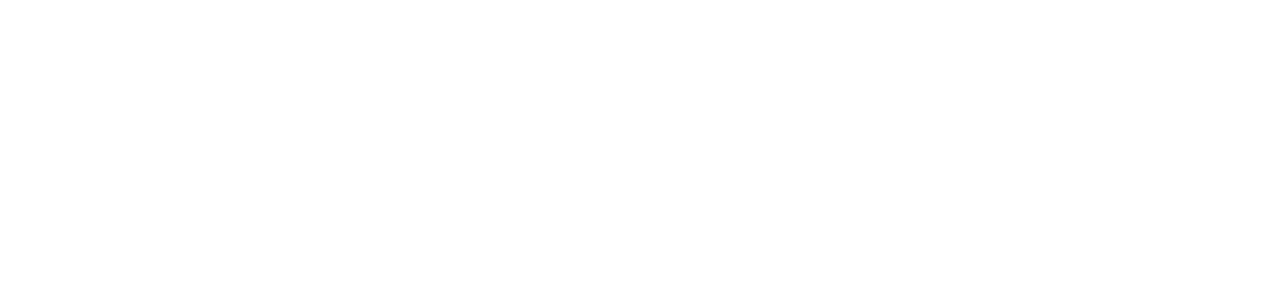
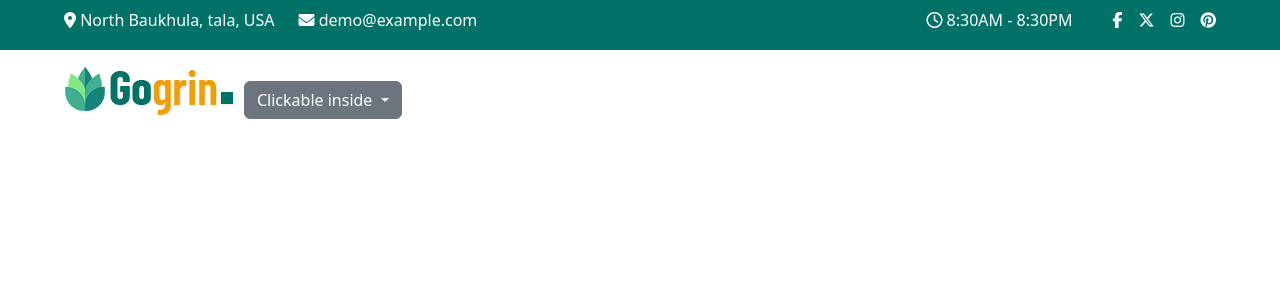
Before and after one commit to NicoloFaccio/proj-html-vuejs, a Vue app: page / in a window 1280 px wide. Shown: the top 300 px of the page. Built offline with nearby package versions, Linux system fonts and the light colour scheme.

Commit message:
created the first scetion of the header and working on the second one

```diff
--- a/index.html
+++ b/index.html
@@ -5,6 +5,8 @@
     <link rel="icon" href="/favicon.ico">
     <meta name="viewport" content="width=device-width, initial-scale=1.0">
     <title>Gogreen</title>
+
+    <link rel="stylesheet" href="https://cdnjs.cloudflare.com/ajax/libs/font-awesome/6.5.1/css/all.min.css" integrity="sha512-DTOQO9RWCH3ppGqcWaEA1BIZOC6xxalwEsw9c2QQeAIftl+Vegovlnee1c9QX4TctnWMn13TZye+giMm8e2LwA==" crossorigin="anonymous" referrerpolicy="no-referrer" />
   </head>
   <body>
     <div id="app"></div>
--- a/src/components/AppHeader.vue
+++ b/src/components/AppHeader.vue
@@ -1,8 +1,10 @@
 <script>
+  import AppMenu from '../components/Header/AppMenu.vue';
+
   export default {
     name: 'AppHeader',
     components: {
-
+      AppMenu
     },
     data(){
       return{}
@@ -11,9 +13,103 @@
 </script>
 
 <template>
+  <header>
+    <!-- PART OF THE HEADER WITH THE ICONS FOR THE SOCIAL MEDIA -->
+    <section>
+      <div class="d-flex justify-content-between align-items-center">
+        <ul class="d-flex gap-4 py-2">
+          <li>
+            <a href="#">
+              <i class="fa-solid fa-location-dot"></i> North Baukhula, tala, USA
+            </a>
+          </li>
 
+          <li>
+            <a href="#">
+              <i class="fa-solid fa-envelope"></i> demo@example.com
+            </a>
+          </li>
+        </ul>
+
+        <!-- ICONS FOR THE SOCIAL MEDIA -->
+        <ul class="d-flex gap-3">
+          <li class="pe-4">
+            <i class="fa-regular fa-clock"></i> 8:30AM - 8:30PM
+          </li>
+
+          <li>
+            <a href="#">
+              <i class="fa-brands fa-facebook-f"></i>
+            </a>
+          </li>
+
+          <li>
+            <a href="#">
+              <i class="fa-brands fa-x-twitter"></i>
+            </a>
+          </li>
+
+          <li>
+            <a href="#">
+              <i class="fa-brands fa-instagram"></i>
+            </a>
+          </li>
+
+          <li>
+            <a href="#"><i class="fa-brands fa-pinterest"></i></a>
+          </li>
+        </ul>
+      </div>
+    </section>
+
+    <!-- PART OF THE MENU AN ORDINATION -->
+    <section>
+      <div class="d-flex align-items-center gap-2 mt-3">
+        <figure>
+          <img src="../../src/assets/img/logo.png" alt="Logo Gogrin">
+        </figure>
+
+        <!-- MENU OF THE WEB SITE -->
+        <div>
+          <AppMenu/>
+        </div>
+      </div>
+
+      <ul>
+        <li></li>
+        <li></li>
+        <li></li>
+      </ul>
+    </section>
+  </header>
 </template>
 
 <style scoped lang="scss">
+  header {
+    section:first-child {
+      background-color: rgba(0, 113, 103, 1);
+      color: white;
+      height: 50px;
 
+      div{
+        margin: 0 auto;
+        width: 90%;
+
+        ul {
+          padding-left: 0px;
+
+          li {
+            a {
+              color: white;
+            }
+          }
+        }
+      }
+    }
+
+    section:last-child {
+      margin: 0 auto;
+      width: 90%;
+    }
+  }
 </style>
--- /dev/null
+++ b/src/components/Header/AppMenu.vue
@@ -0,0 +1,31 @@
+<script>
+  export default {
+    name: 'AppMenu',
+    components: {
+
+    },
+    data(){
+      return{}
+    }
+  }
+</script>
+
+<template>
+    <!-- MENU OF THE WEB SITE -->
+    <div class="menu">
+      <div class="btn-group">
+        <button class="btn btn-secondary dropdown-toggle" type="button" data-bs-toggle="dropdown" data-bs-auto-close="outside" aria-expanded="false">
+          Clickable inside
+        </button>
+        <ul class="dropdown-menu">
+          <li><a class="dropdown-item" href="#">Menu item</a></li>
+          <li><a class="dropdown-item" href="#">Menu item</a></li>
+          <li><a class="dropdown-item" href="#">Menu item</a></li>
+        </ul>
+      </div>
+    </div>
+</template>
+
+<style scoped lang="scss">
+
+</style>
--- a/src/styles/general.scss
+++ b/src/styles/general.scss
@@ -1,2 +1,10 @@
 // Import all of Bootstrap's CSS
 @import "bootstrap/scss/bootstrap";
+
+li {
+    list-style-type: none;
+}
+
+a {
+    text-decoration: none;
+}
```
Also changed, not shown: src/assets/img/footer-logo.png (added), src/assets/img/logo.png (added).
